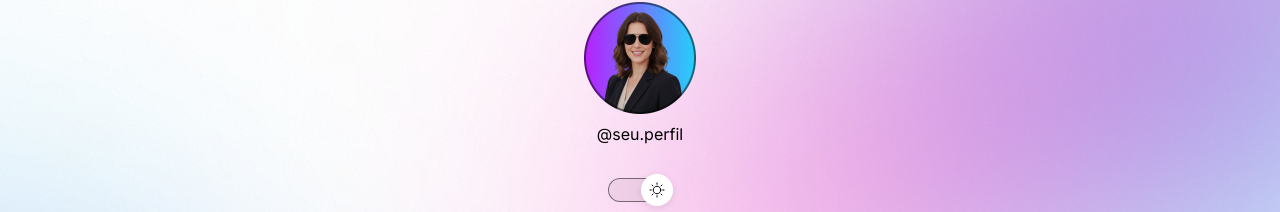
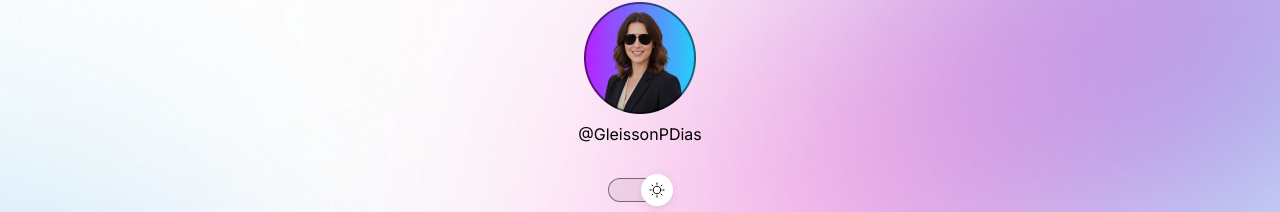
Before and after one commit to GleissonPDias/devlinks, a React (Vite) app: page / in a window 1280 px wide. Shown: the part 78-290 px from the top of the page. Built offline with nearby package versions, Linux system fonts and the light colour scheme.

Commit message:
feat: usa @GleissonPDias como nome de usuario

```diff
--- a/src/data/links.js
+++ b/src/data/links.js
@@ -10,7 +10,7 @@ import linkedinLight from '../assets/social-linkedin-light.svg'
 import linkedinDark from '../assets/social-linkedin-dark.svg'
 
 export const profile = {
-  username: '@seu.perfil',
+  username: '@GleissonPDias',
 }
 
 export const links = [
```
